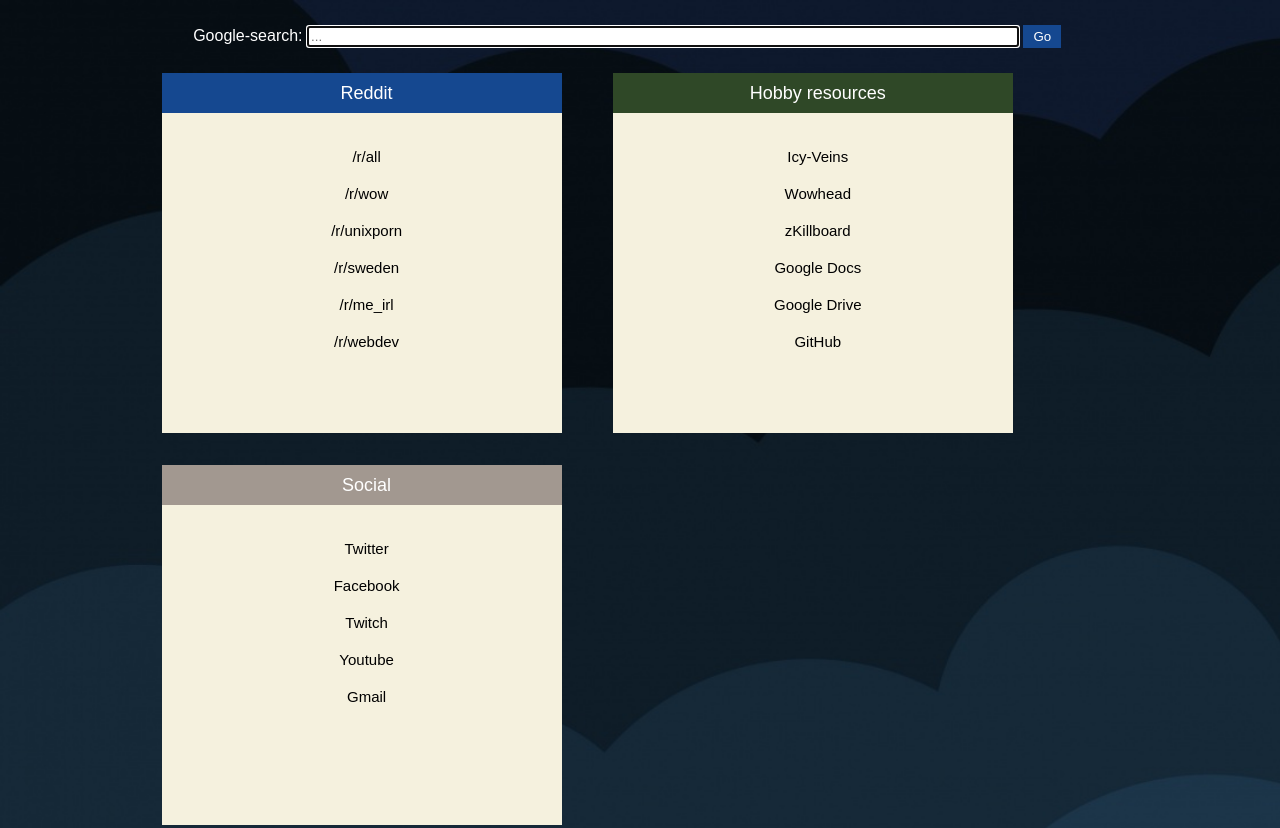
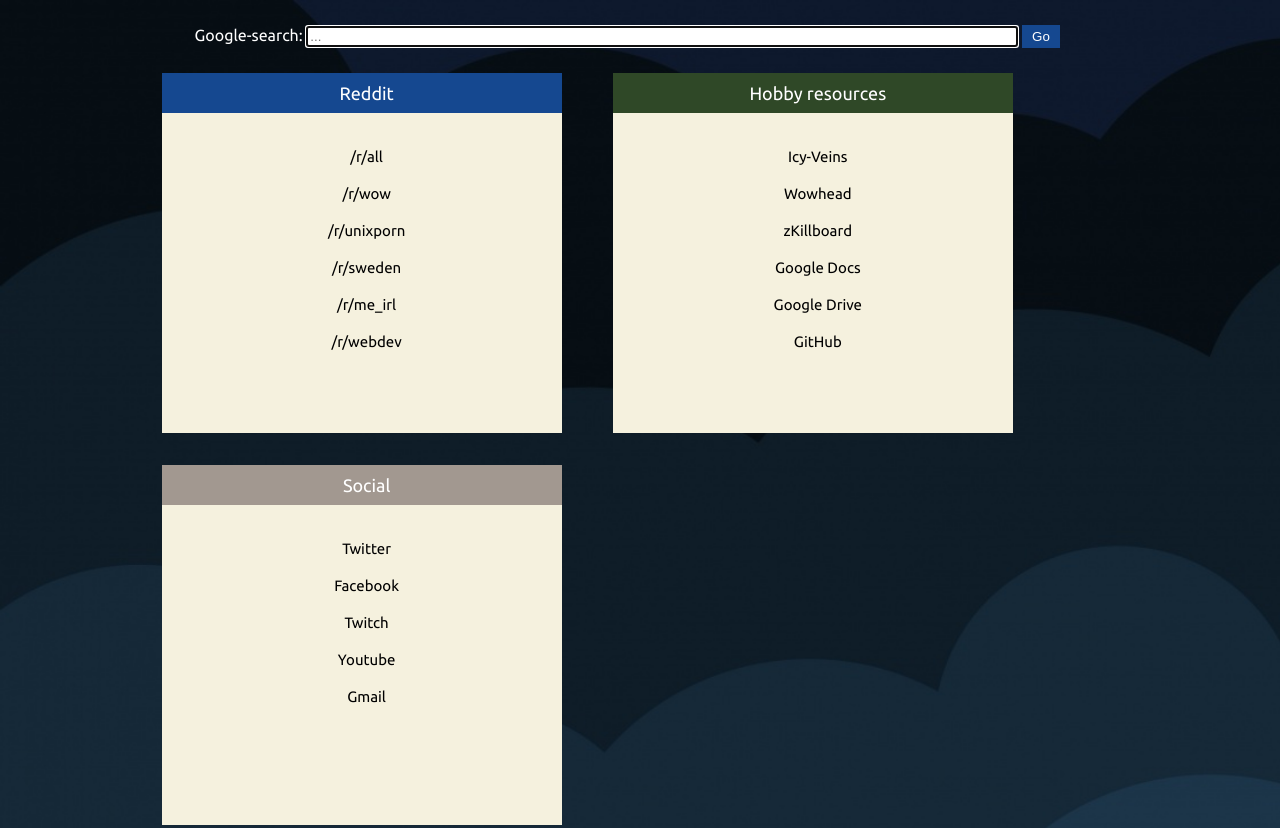
Before and after one commit to Fnejk/startpage, a plain HTML site: page index.html in a window 1280 px wide. Shown: the top 828 px of the page. Drawn offline with Linux system fonts and the light colour scheme.

Commit message:
Add files via upload

```diff
--- a/style.css
+++ b/style.css
@@ -1,7 +1,7 @@
 
 @font-face {
-  font-family: 'Fjalla One';
-  src: url('FjallaOne-Regular.ttf') format('truetype');
+  font-family: 'Ubuntu';
+  src: url('Ubuntu-Regular.ttf') format('truetype');
 }
 
 body {
```
